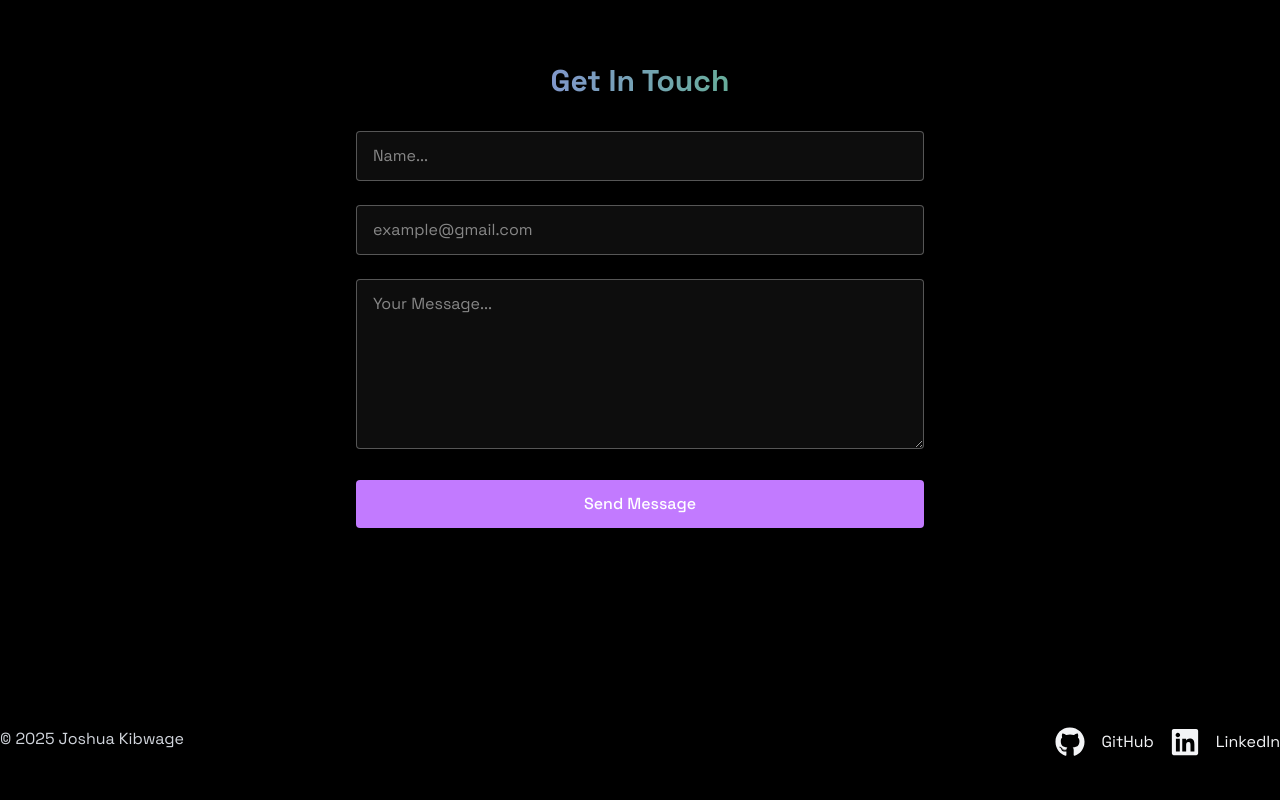
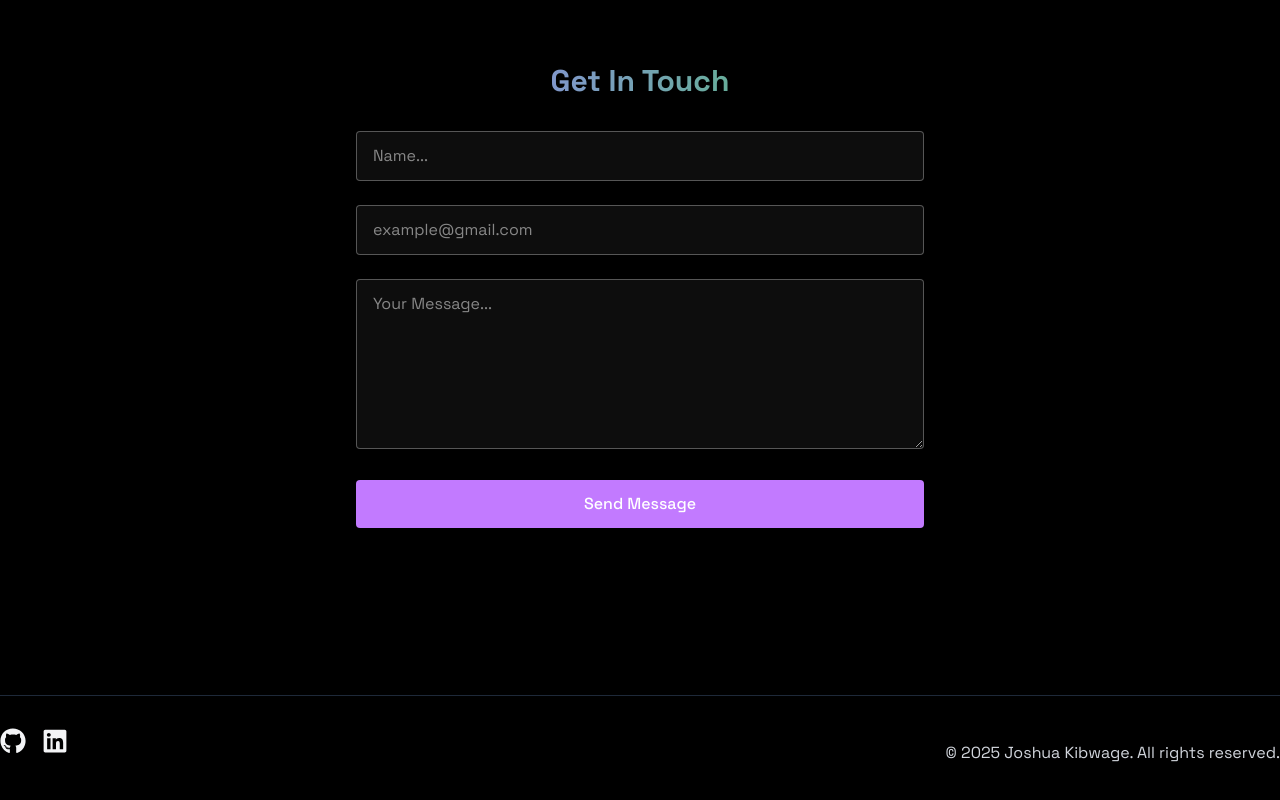
Before and after one commit to Joshuakibwage/official-portfolio, a React (Vite) app: page / in a window 1280 px wide. Shown: the part 2811-3611 px from the top of the page. Built offline with nearby package versions, Linux system fonts and the light colour scheme.

Commit message:
Modify footer section

```diff
--- a/src/components/Footer.jsx
+++ b/src/components/Footer.jsx
@@ -5,28 +5,33 @@ const Footer = () => {
     return(
         <footer className="w-full ">
           <div className="container mx-auto flex flex-col items-center space-y-6 py-8 md:flex-row
-          md:justify-between md:items-start ">
-
-            <p className="text-gray-300">&copy; 2025 Joshua Kibwage</p>
+          md:justify-between md:items-center border-t border-gray-800">
 
             <div className="flex gap-4">
                 <a
                     href="https://github.com/Joshuakibwage"
                     target="_blank"
-                    className="hover:-translate-y-1 flex items-center gap-4"
+                    className="hover:-translate-y-1 delay-200 transition-all ease-in-out hover:text-gray-500"
                 >
-                    <FaGithub size={30}/>
-                    GitHub
+                    <FaGithub size={26}/>
                 </a>
                 <a
                     href="www.linkedin.com/in/joshua-kibwage-b19556321"
                     target="_blank"
-                    className="hover:-translate-y-1 flex items-center gap-4"
+                    className="hover:-translate-y-1 delay-200 transition-all ease-in-out hover:text-gray-500"
                 >
-                    <FaLinkedin size={30}/>
-                    LinkedIn
+                    <FaLinkedin size={26}/>
                 </a>
             </div>
+
+
+            <div>
+                <p className="text-gray-300">
+                    &copy; {new Date().getFullYear()} Joshua Kibwage. All rights reserved.
+                </p>
+            </div>
+
+
           </div>
         </footer>
     )
```
Also changed, not shown: src/App.jsx (+8 -2 lines).
